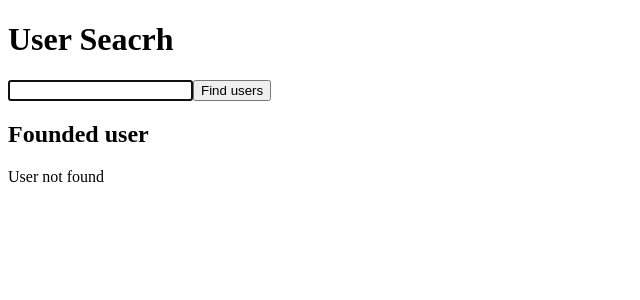
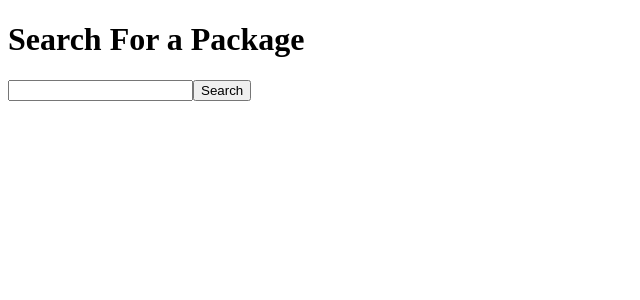
Before and after one commit to aimenin/typesciptPlusReactLeaarningRepo, a React (Create React App) app: page / in a window 1280 px wide. Before the commit this address had no page. Shown: the top 300 px of the page, without its empty margins (0-640 px from the left). Built offline with nearby package versions, Linux system fonts and the light colour scheme.

Commit message:
add some jsx and add initial state to our reducer

```diff
--- /dev/null
+++ b/src/components/RepositoriesList.tsx
@@ -0,0 +1,10 @@
+const RepositoriesList: React.FC = () => {
+  return <div>
+    <form>
+      <input />
+      <button>Search</button>
+    </form>
+  </div>
+};
+
+export default RepositoriesList
--- a/src/index.tsx
+++ b/src/index.tsx
@@ -1,10 +1,15 @@
 import ReactDOM from 'react-dom';
-import UserSearch from './refs/UserSearch';
+import { Provider } from 'react-redux';
+import { store } from './redux/state';
+import RepositoriesList from './components/RepositoriesList';
 
 const App = () => {
-  return <div>
-    <UserSearch />
-  </div>
+  return <Provider store={store}>
+    <div>
+      <h1>Search For a Package</h1>
+      <RepositoriesList />
+    </div>
+  </Provider>
 };
 
 ReactDOM.render(
--- a/src/redux/state/reducers/repositoriesReducer.ts
+++ b/src/redux/state/reducers/repositoriesReducer.ts
@@ -7,7 +7,13 @@
   data: string[];
 }
 
-const reducer = (state: RepositoriesState, action: Action): RepositoriesState  => {
+const initialState = {
+  loading: false,
+  error: null,
+  data: [],
+}
+
+const reducer = (state: RepositoriesState = initialState, action: Action): RepositoriesState  => {
   switch (action.type) {
     case ActionType.SEARCH_REPOSITORIES:
       return { loading: true, error: null, data: [] };
```
